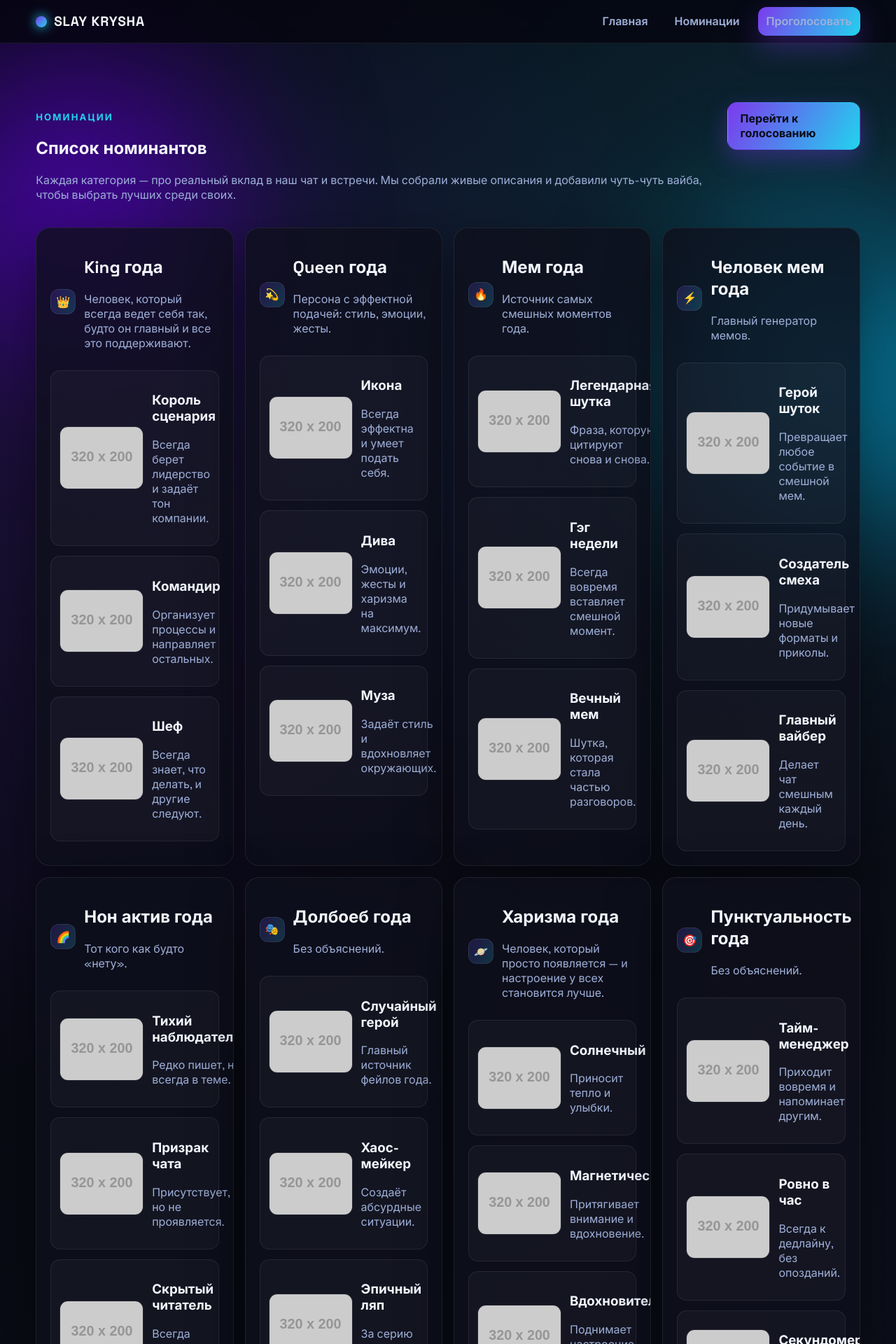
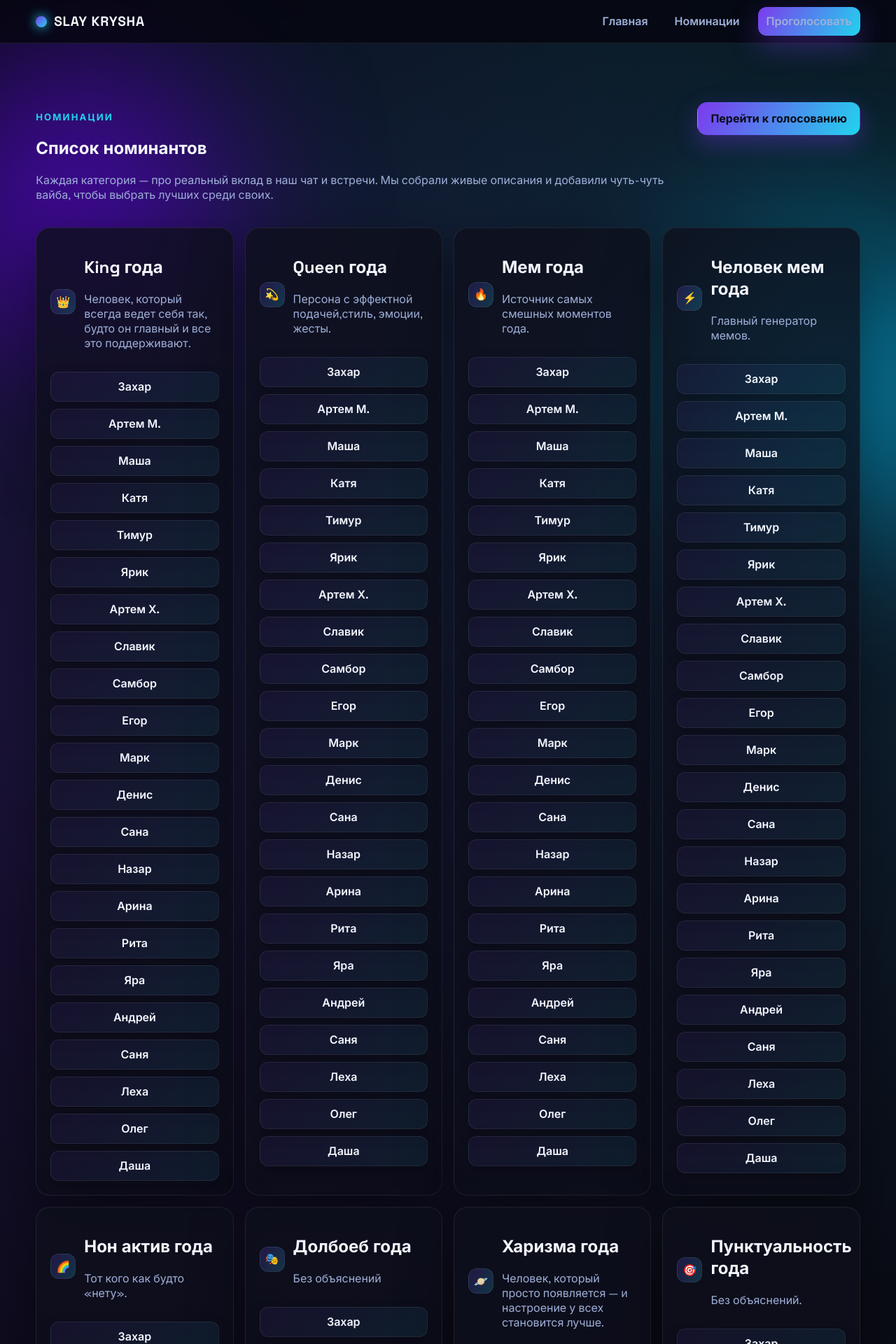
Before and after one commit to niger521488/slay2026, a Flask app: page /nominations in a window 1280 px wide. Shown: the top 1920 px of the page at 70% size. Run offline with Flask 3, Linux system fonts and the light colour scheme; data comes from the database, SQL or seed files in the repository; grey boxes labelled with a size stand in for pictures from a placeholder-image service; some libraries are stand-ins or nearby versions.

Commit message:
Expand nominees to full roster and refine UI

```diff
--- a/app.py
+++ b/app.py
@@ -63,267 +63,113 @@ def init_db():
     db.close()
 
 
+NOMINEE_POOL = [
+    "Захар",
+    "Артем М.",
+    "Маша",
+    "Катя",
+    "Тимур",
+    "Ярик",
+    "Артем Х.",
+    "Славик",
+    "Самбор",
+    "Егор",
+    "Марк",
+    "Денис",
+    "Сана",
+    "Назар",
+    "Арина",
+    "Рита",
+    "Яра",
+    "Андрей",
+    "Саня",
+    "Леха",
+    "Олег",
+    "Даша",
+]
+
+
+def build_nominee_entries() -> list[dict[str, str | None]]:
+    return [
+        {
+            "name": name,
+            "description": "Своя легенда нашего круга — в этой категории.",
+            "photo_url": None,
+        }
+        for name in NOMINEE_POOL
+    ]
+
+
 DEFAULT_NOMINATIONS = [
     {
         "title": "King года",
         "description": "Человек, который всегда ведет себя так, будто он главный и все это поддерживают.",
-        "nominees": [
-            {
-                "name": "Король сценария",
-                "description": "Всегда берет лидерство и задаёт тон компании.",
-                "photo_url": "https://via.placeholder.com/320x200.png?text=King+1",
-            },
-            {
-                "name": "Командир",
-                "description": "Организует процессы и направляет остальных.",
-                "photo_url": "https://via.placeholder.com/320x200.png?text=King+2",
-            },
-            {
-                "name": "Шеф",
-                "description": "Всегда знает, что делать, и другие следуют.",
-                "photo_url": "https://via.placeholder.com/320x200.png?text=King+3",
-            },
-        ],
+        "nominees": build_nominee_entries(),
     },
     {
         "title": "Queen года",
-        "description": "Персона с эффектной подачей: стиль, эмоции, жесты.",
-        "nominees": [
-            {
-                "name": "Икона",
-                "description": "Всегда эффектна и умеет подать себя.",
-                "photo_url": "https://via.placeholder.com/320x200.png?text=Queen+1",
-            },
-            {
-                "name": "Дива",
-                "description": "Эмоции, жесты и харизма на максимум.",
-                "photo_url": "https://via.placeholder.com/320x200.png?text=Queen+2",
-            },
-            {
-                "name": "Муза",
-                "description": "Задаёт стиль и вдохновляет окружающих.",
-                "photo_url": "https://via.placeholder.com/320x200.png?text=Queen+3",
-            },
-        ],
+        "description": "Персона с эффектной подачей,стиль, эмоции, жесты.",
+        "nominees": build_nominee_entries(),
     },
     {
         "title": "Мем года",
         "description": "Источник самых смешных моментов года.",
-        "nominees": [
-            {
-                "name": "Легендарная шутка",
-                "description": "Фраза, которую цитируют снова и снова.",
-                "photo_url": "https://via.placeholder.com/320x200.png?text=Meme+1",
-            },
-            {
-                "name": "Гэг недели",
-                "description": "Всегда вовремя вставляет смешной момент.",
-                "photo_url": "https://via.placeholder.com/320x200.png?text=Meme+2",
-            },
-            {
-                "name": "Вечный мем",
-                "description": "Шутка, которая стала частью разговоров.",
-                "photo_url": "https://via.placeholder.com/320x200.png?text=Meme+3",
-            },
-        ],
+        "nominees": build_nominee_entries(),
     },
     {
         "title": "Человек мем года",
         "description": "Главный генератор мемов.",
-        "nominees": [
-            {
-                "name": "Герой шуток",
-                "description": "Превращает любое событие в смешной мем.",
-                "photo_url": "https://via.placeholder.com/320x200.png?text=Memer+1",
-            },
-            {
-                "name": "Создатель смеха",
-                "description": "Придумывает новые форматы и приколы.",
-                "photo_url": "https://via.placeholder.com/320x200.png?text=Memer+2",
-            },
-            {
-                "name": "Главный вайбер",
-                "description": "Делает чат смешным каждый день.",
-                "photo_url": "https://via.placeholder.com/320x200.png?text=Memer+3",
-            },
-        ],
+        "nominees": build_nominee_entries(),
     },
     {
         "title": "Нон актив года",
         "description": "Тот кого как будто «нету».",
-        "nominees": [
-            {
-                "name": "Тихий наблюдатель",
-                "description": "Редко пишет, но всегда в теме.",
-                "photo_url": "https://via.placeholder.com/320x200.png?text=Silent+1",
-            },
-            {
-                "name": "Призрак чата",
-                "description": "Присутствует, но не проявляется.",
-                "photo_url": "https://via.placeholder.com/320x200.png?text=Silent+2",
-            },
-            {
-                "name": "Скрытый читатель",
-                "description": "Всегда читает, почти не пишет.",
-                "photo_url": "https://via.placeholder.com/320x200.png?text=Silent+3",
-            },
-        ],
+        "nominees": build_nominee_entries(),
     },
     {
         "title": "Долбоеб года",
-        "description": "Без объяснений.",
-        "nominees": [
-            {
-                "name": "Случайный герой",
-                "description": "Главный источник фейлов года.",
-                "photo_url": "https://via.placeholder.com/320x200.png?text=Facepalm+1",
-            },
-            {
-                "name": "Хаос-мейкер",
-                "description": "Создаёт абсурдные ситуации.",
-                "photo_url": "https://via.placeholder.com/320x200.png?text=Facepalm+2",
-            },
-            {
-                "name": "Эпичный ляп",
-                "description": "За серию нелепых решений.",
-                "photo_url": "https://via.placeholder.com/320x200.png?text=Facepalm+3",
-            },
-        ],
+        "description": "Без объяснений",
+        "nominees": build_nominee_entries(),
     },
     {
         "title": "Харизма года",
         "description": "Человек, который просто появляется — и настроение у всех становится лучше.",
-        "nominees": [
-            {
-                "name": "Солнечный",
-                "description": "Приносит тепло и улыбки.",
-                "photo_url": "https://via.placeholder.com/320x200.png?text=Charisma+1",
-            },
-            {
-                "name": "Магнетический",
-                "description": "Притягивает внимание и вдохновение.",
-                "photo_url": "https://via.placeholder.com/320x200.png?text=Charisma+2",
-            },
-            {
-                "name": "Вдохновитель",
-                "description": "Поднимает настроение одним появлением.",
-                "photo_url": "https://via.placeholder.com/320x200.png?text=Charisma+3",
-            },
-        ],
+        "nominees": build_nominee_entries(),
     },
     {
         "title": "Пунктуальность года",
         "description": "Без объяснений.",
-        "nominees": [
-            {
-                "name": "Тайм-менеджер",
-                "description": "Приходит вовремя и напоминает другим.",
-                "photo_url": "https://via.placeholder.com/320x200.png?text=Punctual+1",
-            },
-            {
-                "name": "Ровно в час",
-                "description": "Всегда к дедлайну, без опозданий.",
-                "photo_url": "https://via.placeholder.com/320x200.png?text=Punctual+2",
-            },
-            {
-                "name": "Секундомер",
-                "description": "Знает цену минутам.",
-                "photo_url": "https://via.placeholder.com/320x200.png?text=Punctual+3",
-            },
-        ],
+        "nominees": build_nominee_entries(),
     },
     {
         "title": "Токсик года",
         "description": "Мастер колких комментариев и пассивной агрессии. Иногда бесит, но всегда добавляет специй в беседу.",
-        "nominees": [
-            {
-                "name": "Сарказм мастер",
-                "description": "Колкие реплики в любой ситуации.",
-                "photo_url": "https://via.placeholder.com/320x200.png?text=Toxic+1",
-            },
-            {
-                "name": "Ироничный",
-                "description": "Любит поддеть и уколоть.",
-                "photo_url": "https://via.placeholder.com/320x200.png?text=Toxic+2",
-            },
-            {
-                "name": "Пассивный агрессор",
-                "description": "Комменты с перчинкой.",
-                "photo_url": "https://via.placeholder.com/320x200.png?text=Toxic+3",
-            },
-        ],
+        "nominees": build_nominee_entries(),
     },
     {
         "title": "Лентяй года",
         "description": "Тот которому всегда лень.",
-        "nominees": [
-            {
-                "name": "Соня",
-                "description": "Любит отложить дела на завтра.",
-                "photo_url": "https://via.placeholder.com/320x200.png?text=Lazy+1",
-            },
-            {
-                "name": "Прокрастинатор",
-                "description": "Всегда найдёт повод ничего не делать.",
-                "photo_url": "https://via.placeholder.com/320x200.png?text=Lazy+2",
-            },
-            {
-                "name": "Диванный эксперт",
-                "description": "Комментирует, но не делает.",
-                "photo_url": "https://via.placeholder.com/320x200.png?text=Lazy+3",
-            },
-        ],
+        "nominees": build_nominee_entries(),
     },
     {
         "title": "Актив года",
         "description": "Самый активный участник группы, инициатор.",
-        "nominees": [
-            {
-                "name": "Двигатель",
-                "description": "Запускает новые инициативы.",
-                "photo_url": "https://via.placeholder.com/320x200.png?text=Active+1",
-            },
-            {
-                "name": "Организатор",
-                "description": "Собирает всех на события и обсуждения.",
-                "photo_url": "https://via.placeholder.com/320x200.png?text=Active+2",
-            },
-            {
-                "name": "Катализатор",
-                "description": "Подталкивает к действиям и решениям.",
-                "photo_url": "https://via.placeholder.com/320x200.png?text=Active+3",
-            },
-        ],
+        "nominees": build_nominee_entries(),
     },
     {
         "title": "Завоз года",
         "description": "Тот, кто внезапно завёз лучший вайб, идеи, шутки или стиль.",
-        "nominees": [
-            {
-                "name": "Вайбмейкер",
-                "description": "Привнёс лучшие настроения.",
-                "photo_url": "https://via.placeholder.com/320x200.png?text=Vibe+1",
-            },
-            {
-                "name": "Идейный драйвер",
-                "description": "Подкинул свежие идеи и шутки.",
-                "photo_url": "https://via.placeholder.com/320x200.png?text=Vibe+2",
-            },
-            {
-                "name": "Стилевик",
-                "description": "Привёз стиль и настроение.",
-                "photo_url": "https://via.placeholder.com/320x200.png?text=Vibe+3",
-            },
-        ],
+        "nominees": build_nominee_entries(),
     },
 ]
-
 
 def seed_default_data():
     db = get_db()
     existing = db.execute("SELECT COUNT(*) AS total FROM nominations").fetchone()
+    nominee_total = db.execute("SELECT COUNT(*) AS total FROM nominees").fetchone()
     expected_total = len(DEFAULT_NOMINATIONS)
-    if existing["total"] != expected_total:
+    expected_nominees = expected_total * len(NOMINEE_POOL)
+    if existing["total"] != expected_total or nominee_total["total"] != expected_nominees:
         db.execute("DELETE FROM votes")
         db.execute("DELETE FROM nominees")
         db.execute("DELETE FROM nominations")
--- a/static/css/style.css
+++ b/static/css/style.css
@@ -159,13 +159,18 @@ body {
 .lede { margin-top: 0; }
 
 .btn {
-    display: inline-block;
+    display: inline-flex;
+    align-items: center;
+    justify-content: center;
+    gap: 8px;
     padding: 12px 18px;
     border-radius: 14px;
     font-weight: 700;
     text-decoration: none;
     border: 1px solid transparent;
     transition: transform .2s ease, box-shadow .2s ease, background .2s ease, color .2s ease;
+    min-height: 46px;
+    white-space: nowrap;
 }
 .btn.primary {
     background: linear-gradient(120deg, var(--accent), var(--accent-2));
@@ -225,12 +230,26 @@ body {
 .pill-list { list-style: none; padding: 0; margin: 12px 0 0; display: flex; flex-wrap: wrap; gap: 8px; }
 .pill-list li { padding: 8px 12px; background: rgba(34,211,238,0.08); border-radius: 999px; color: var(--text); font-size: .92rem; border: 1px solid var(--border); }
 
-.nominee-list { display: flex; flex-direction: column; gap: 14px; margin-top: 12px; }
-.nominee { display: grid; grid-template-columns: 120px 1fr; gap: 12px; align-items: center; padding: 12px; border-radius: 14px; background: rgba(255,255,255,0.03); border: 1px solid var(--border); }
-.nominee img { width: 100%; border-radius: 12px; border: 1px solid var(--border); height: 90px; object-fit: cover; }
+.nominee-pills {
+    display: grid;
+    grid-template-columns: repeat(auto-fit, minmax(160px, 1fr));
+    gap: 10px;
+    margin-top: 14px;
+}
+
+.pill-tag {
+    padding: 10px 12px;
+    border-radius: 12px;
+    border: 1px solid var(--border);
+    background: linear-gradient(145deg, rgba(124,58,237,0.08), rgba(34,211,238,0.08));
+    color: var(--text);
+    font-weight: 600;
+    text-align: center;
+    box-shadow: 0 8px 20px rgba(0,0,0,0.22);
+}
 
 .vote-card { padding: 20px 20px 12px; }
-.vote-options { display: grid; gap: 12px; }
+.vote-options { display: grid; gap: 12px; grid-template-columns: repeat(auto-fit, minmax(260px, 1fr)); }
 .vote-option {
     position: relative;
     display: flex;
@@ -245,7 +264,19 @@ body {
 }
 .vote-option:hover { border-color: var(--accent-2); transform: translateY(-1px); }
 .vote-option input { accent-color: var(--accent); position: absolute; opacity: 0; pointer-events: none; }
-.vote-option img { width: 86px; height: 86px; object-fit: cover; border-radius: 12px; border: 1px solid var(--border); }
+.avatar {
+    width: 56px;
+    height: 56px;
+    border-radius: 14px;
+    background: linear-gradient(135deg, var(--accent), var(--accent-2));
+    color: #05060f;
+    display: inline-flex;
+    align-items: center;
+    justify-content: center;
+    font-weight: 800;
+    box-shadow: 0 10px 24px rgba(124,58,237,0.35);
+    letter-spacing: 0.02em;
+}
 .option-content { display: flex; gap: 12px; align-items: center; }
 .option-content small { color: var(--muted); display: block; margin-top: 4px; }
 .vote-option .checkmark {
@@ -349,8 +380,8 @@ body {
     .section__header { flex-direction: column; align-items: flex-start; }
     .hero__stats { grid-template-columns: repeat(auto-fit, minmax(120px, 1fr)); }
     .vote-option { flex-direction: column; align-items: flex-start; }
-    .option-content { width: 100%; }
-    .vote-option img { width: 100%; height: 180px; }
+    .option-content { width: 100%; align-items: flex-start; }
+    .avatar { width: 64px; height: 64px; }
     .checkmark { align-self: flex-end; }
     .footer__grid { flex-direction: column; align-items: flex-start; }
     .nav__links { flex-wrap: wrap; }
--- a/templates/nominations.html
+++ b/templates/nominations.html
@@ -22,15 +22,9 @@
                         </div>
                     </div>
                 </header>
-                <div class="nominee-list">
+                <div class="nominee-pills">
                     {% for nominee in nomination.nominees %}
-                        <div class="nominee">
-                            <img src="{{ nominee.photo_url }}" alt="{{ nominee.name }}">
-                            <div>
-                                <h3>{{ nominee.name }}</h3>
-                                <p class="muted">{{ nominee.description }}</p>
-                            </div>
-                        </div>
+                        <span class="pill-tag">{{ nominee.name }}</span>
                     {% endfor %}
                 </div>
             </article>
--- a/templates/vote.html
+++ b/templates/vote.html
@@ -27,7 +27,7 @@
                         <label class="vote-option">
                             <input type="radio" name="nomination_{{ nomination.id }}" value="{{ nominee.id }}" required>
                             <span class="option-content">
-                                <img src="{{ nominee.photo_url }}" alt="{{ nominee.name }}">
+                                <span class="avatar">{{ nominee.name[0] }}</span>
                                 <span>
                                     <strong>{{ nominee.name }}</strong>
                                     <small>{{ nominee.description }}</small>
```
Also changed, not shown: templates/index.html (+4 -4 lines).
